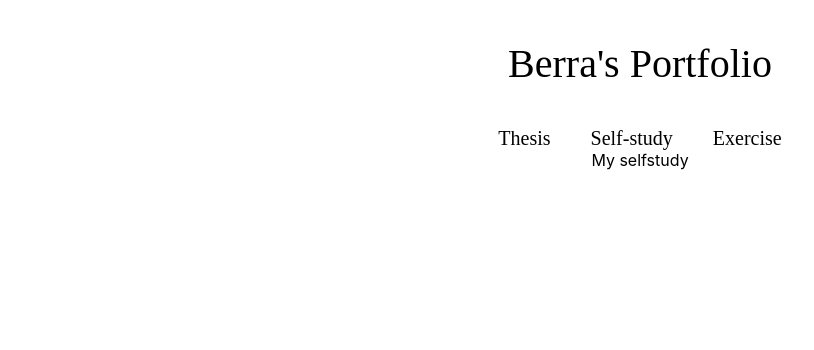
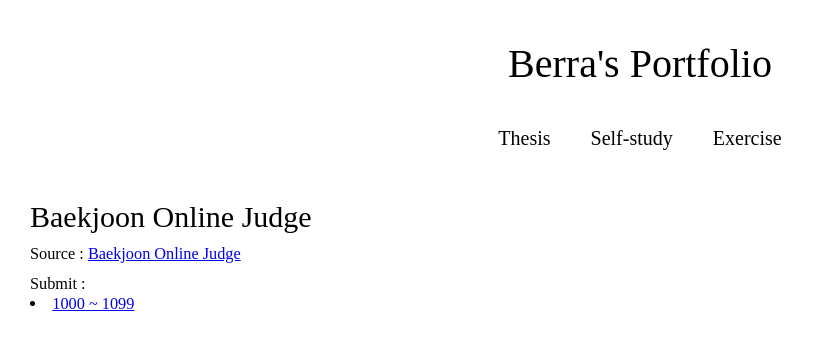
Before and after one commit to 92berra/92berra.github.io, a React (Create React App) app: page / in a window 1280 px wide. Both pictures are taken after a click on the element "Self-study". Shown: the top 350 px of the page, without its empty margins (0-814 px from the left). Built offline with nearby package versions, Linux system fonts and the light colour scheme; a web font is replaced by a local one.

Commit message:
ADD: component title

```diff
--- a/src/Components/Component.css
+++ b/src/Components/Component.css
@@ -1,11 +1,21 @@
 .Component-title {
     margin-top: 50px;
+    margin-left: 30px;
     font-family: 'Noto Serif KR', serif;
     font-size: 30px;
+    text-align: left;
 }
 
 .Component-sub-title {
+    margin-top: 10px;
+    margin-left: 30px;
     font-family: 'Noto Serif KR', serif;
+    font-size: 16.3px;
+    text-align: left;
+}
+
+.Component-body {
     margin-top: 10px;
-    font-size: 16.3px;
+    margin-left: 30px;
+    text-align: left;
 }
--- a/src/Components/Selfstudy.js
+++ b/src/Components/Selfstudy.js
@@ -2,9 +2,24 @@ import React, { useState } from 'react';
 
 function Selfstudy() {
   return (
-    <div className="App">
-      My selfstudy
+    <div>
+    <div className="Component-title">
+      Baekjoon Online Judge
     </div>
+
+    <div>
+      <div className='Component-sub-title'>
+        Source : <a href='https://www.acmicpc.net/problemset'>Baekjoon Online Judge </a>
+      </div>
+
+      <div className='Component-sub-title'>
+        Submit : <br/>
+          <li><a href='https://github.com/ohyunhwa/baekjoon/tree/main/1'>1000 ~ 1099</a></li>
+      </div>
+
+    </div>
+
+  </div>
   );
 }
 
--- a/src/Components/Thesis.js
+++ b/src/Components/Thesis.js
@@ -17,9 +17,6 @@ function Thesis() {
       </div>
 
     </div>
-
-
-
   );
 }
 
```
